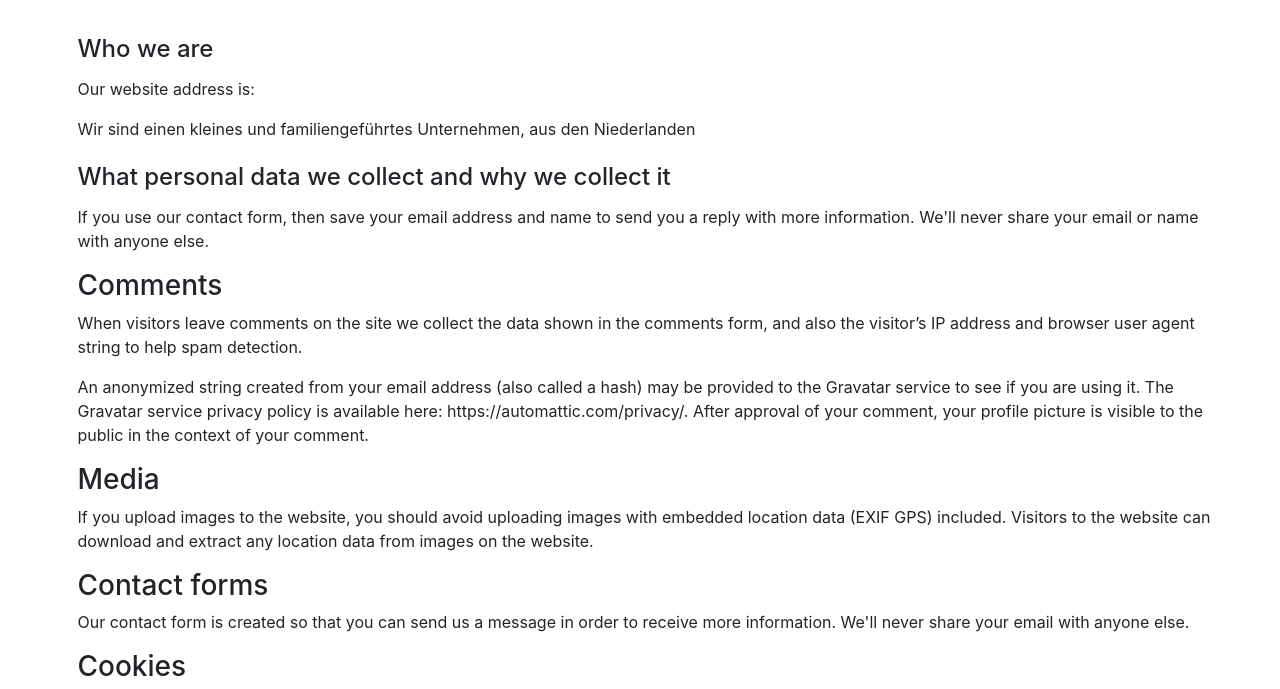
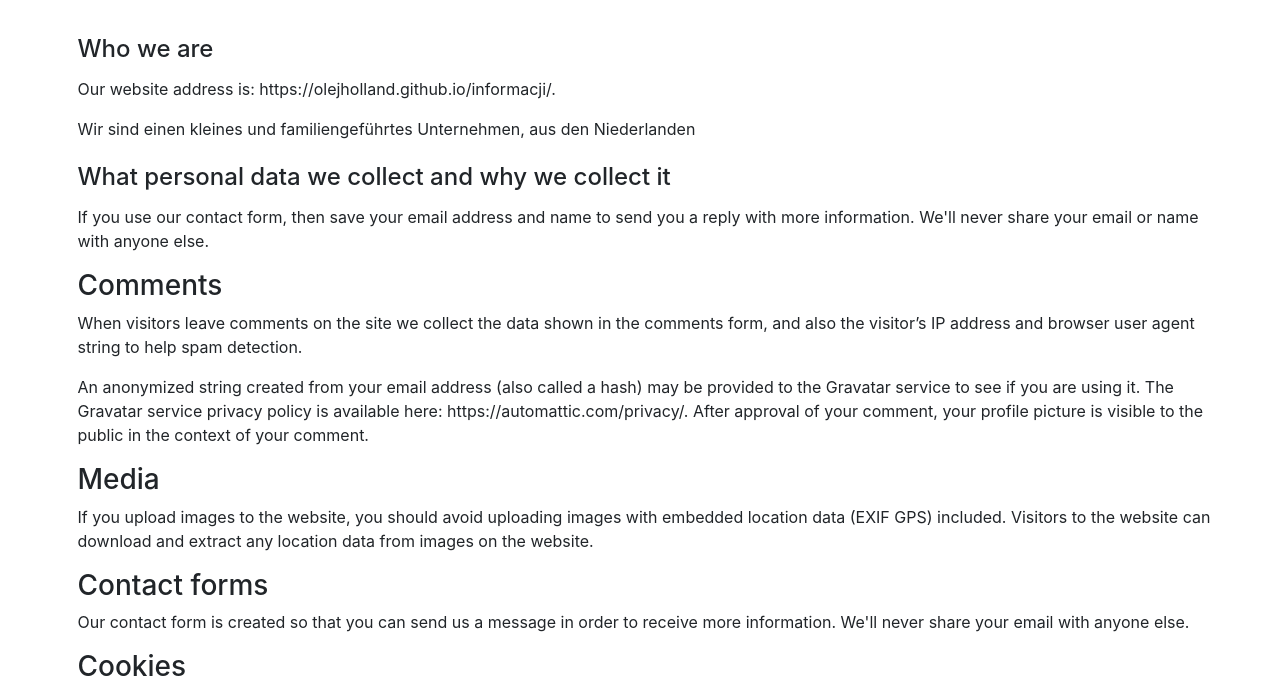
Before and after one commit to OlejHolland/informacji, a plain HTML site: page privacy.html in a window 1280 px wide. Shown: the part 97-786 px from the top of the page. Drawn offline with Linux system fonts and the light colour scheme.

Commit message:
Update privacy.html

```diff
--- a/privacy.html
+++ b/privacy.html
@@ -48,7 +48,7 @@
 
 
 
-<p>Our website address is:  </p>
+<p>Our website address is:  https://olejholland.github.io/informacji/.</p>
 
 <p>Wir sind einen kleines und familiengeführtes Unternehmen, aus den Niederlanden</p>
 
```
